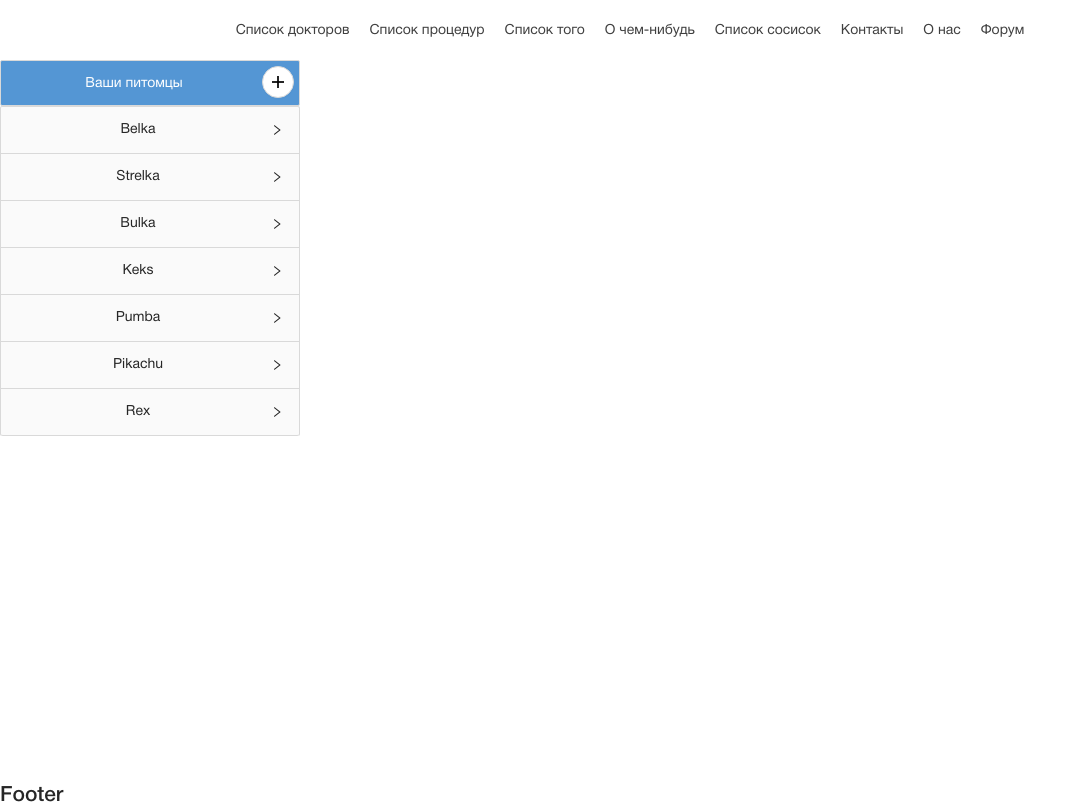
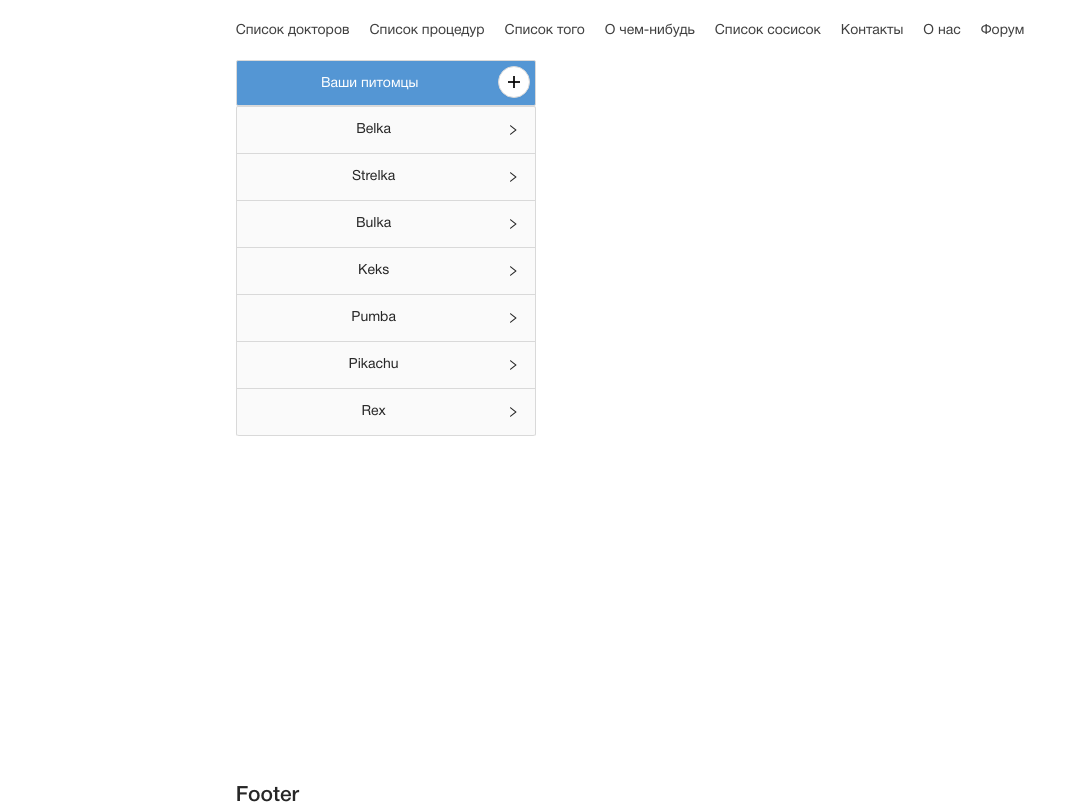
Before and after one commit to AlexVedernikoff/Vet-clinic-for-wolfik, a React (Create React App) app: page / in a window 1280 px wide. Shown: the whole page, without its empty margins (0-1087 px from the left). Built offline with nearby package versions, Linux system fonts and the light colour scheme.

Commit message:
VC-12: Root's max-width switched to 1920px

```diff
--- a/src/styles/index.scss
+++ b/src/styles/index.scss
@@ -4,4 +4,10 @@
 
 body {
   font: normal 14px/1.5 "Helvetica Neue", sans-serif;
+  display: flex;
 }
+
+#root {
+  margin: 0 auto;
+  max-width: 1920px;
+}
```
